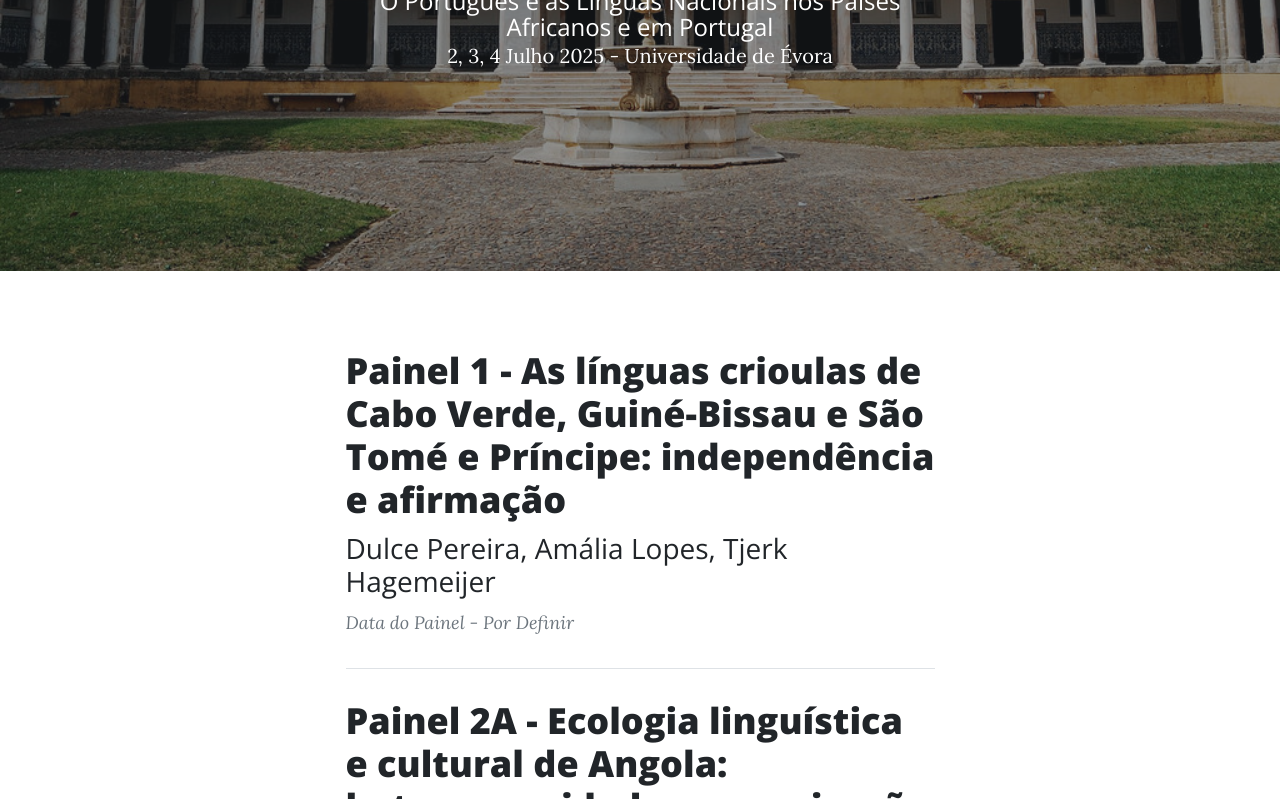
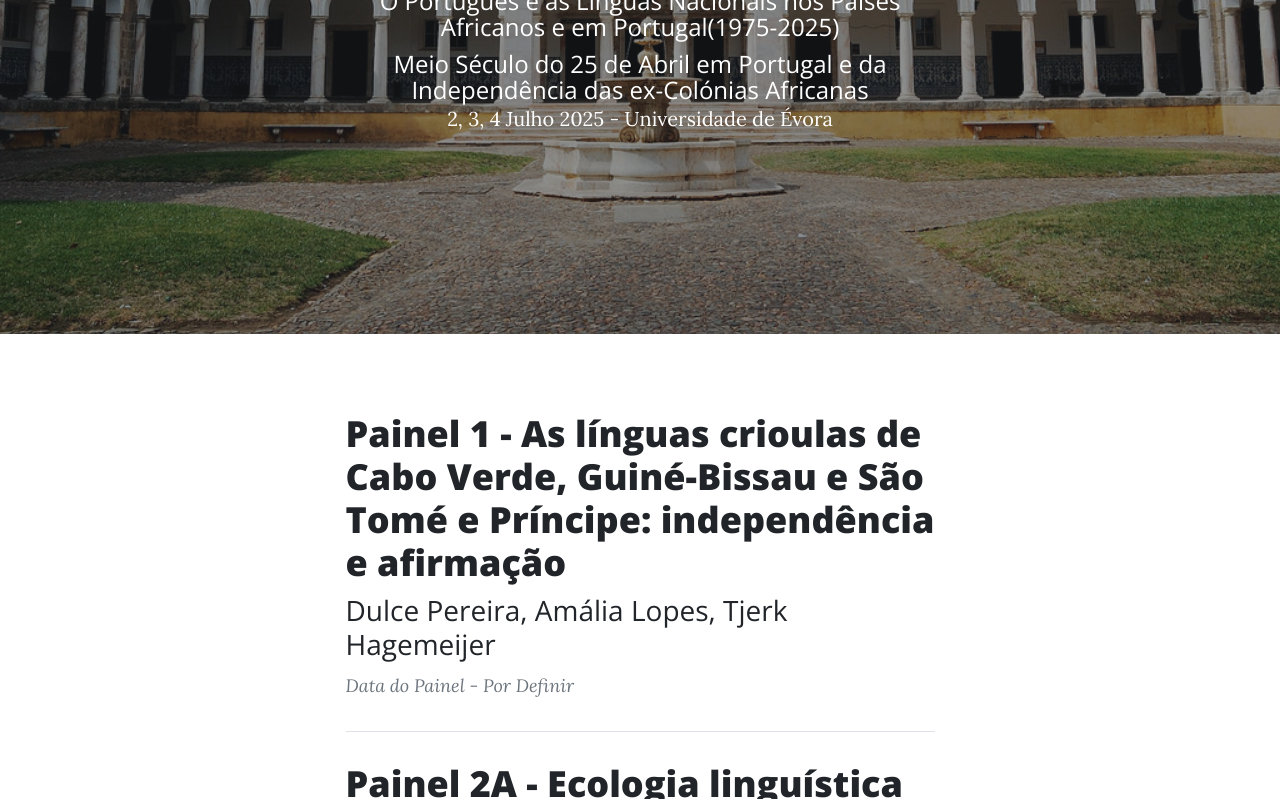
Before and after one commit to Artur-Sales/ColoquioInternacional, a plain HTML site: page index.html in a window 1280 px wide. Shown: the part 414-1213 px from the top of the page. Drawn offline with nearby package versions, Linux system fonts and the light colour scheme.

Commit message:
Update index.html

```diff
--- a/index.html
+++ b/index.html
@@ -43,7 +43,8 @@
                     <div class="col-md-10 col-lg-8 col-xl-7">
                         <div class="site-heading">
                             <h1>Colóquio Internacional</h1>
-                            <span class="subheading">O Português e as Línguas Nacionais nos Países Africanos e em Portugal</span>
+                            <span class="subheading">O Português e as Línguas Nacionais nos Países Africanos e em Portugal(1975-2025)</span>
+                            <span class="subheading">Meio Século do 25 de Abril em Portugal e da Independência das ex-Colónias Africanas</span>
                             <span class="meta">2, 3, 4 Julho 2025 - Universidade de Évora</span>
                         </div>
                     </div>
```
